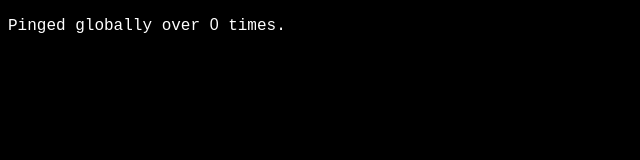
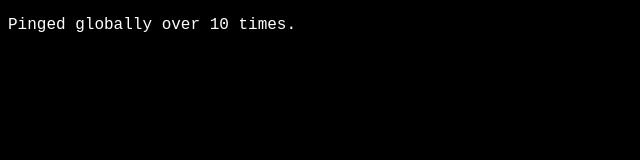
Before and after one commit to ClooverDev/api-clooverlandstudios, a plain HTML site: page data_view.html in a window 1280 px wide. Shown: the full height of the page, 0-640 px from the left. Drawn offline with nearby package versions, Linux system fonts and the light colour scheme; no server answers.

Commit message:
Update data_view.html

```diff
--- a/data_view.html
+++ b/data_view.html
@@ -28,7 +28,7 @@
 
             let GetPingCount = 0
 
-            $.getJSON("bot_data.json", function(data) {
+            $.getJSON("data/bot_data.json", function(data) {
                 GetPingCount = data["ping-count"];
                 update_texts()
             })
```
